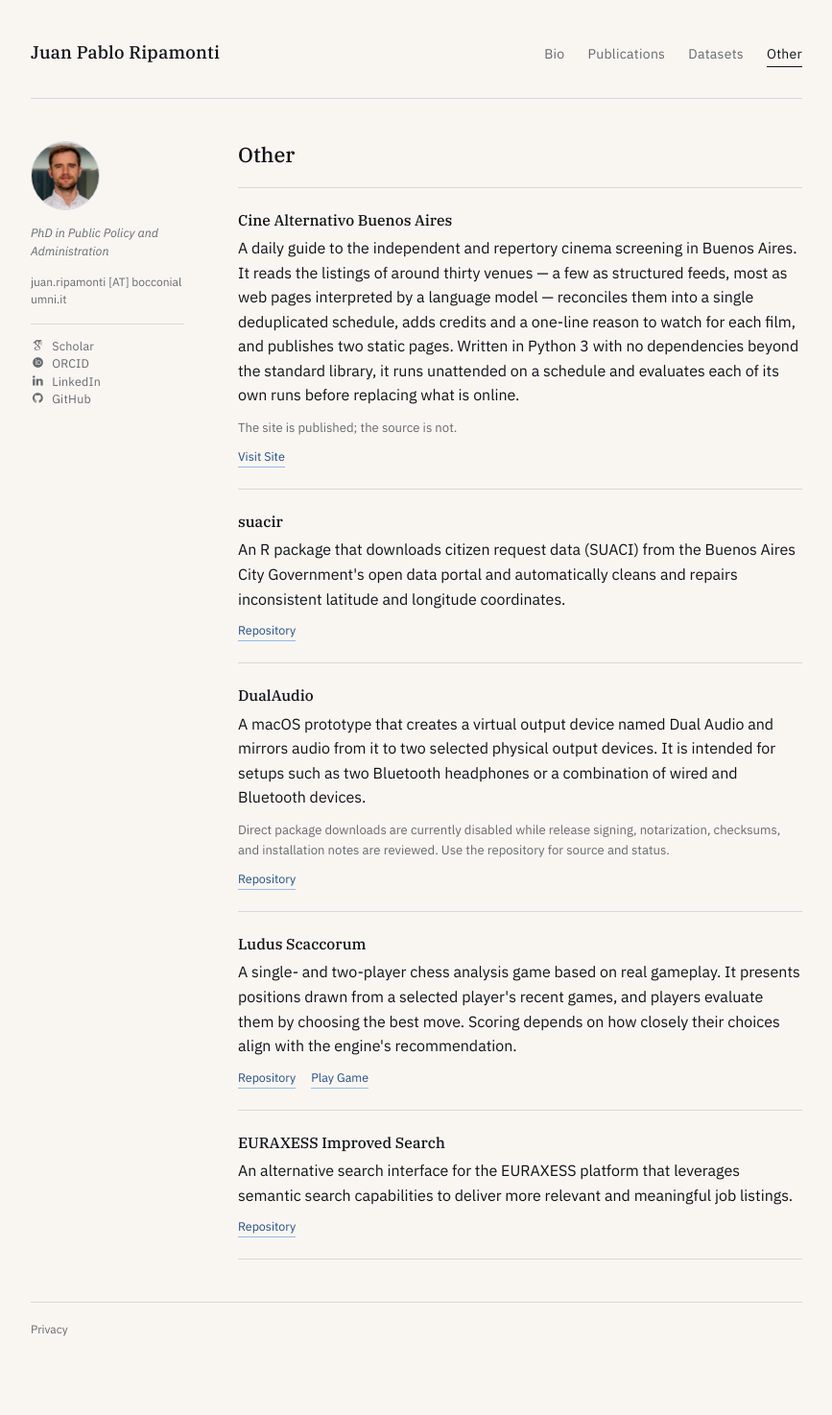
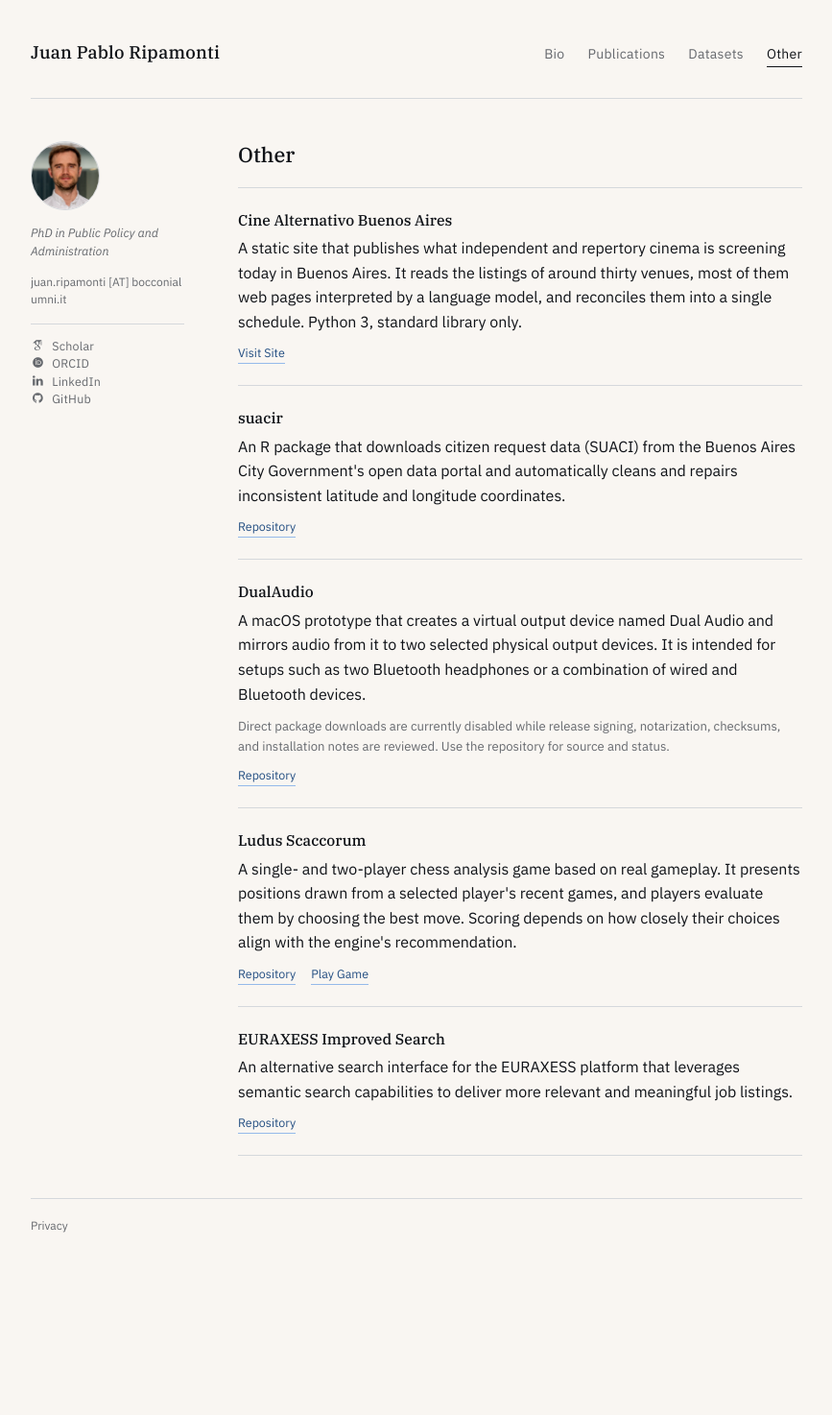
Before and after one commit to jpripamonti/jpripamonti.github.io, a Jekyll site: the page built from software.html, in a window 1280 px wide. Shown: the whole page at 96% size, without its empty margins (206-1073 px from the left). Built offline with Jekyll 4.4.1, drawn with Linux system fonts in a browser that asks for light colours; some web fonts are replaced; after the commit the page ends 1367 px from its top, so only the background shows below that.

Commit message:
Acorta la entrada del sitio de cine y le saca la nota
De 85 palabras a 46, que es lo que miden las otras entradas de la lista.
La nota sobre que el código no es público se va: la entrada ya se lee
bien sin ella y la lista no explica por qué las demás sí tienen repo.

Co-Authored-By: Claude Opus 5 <noreply@anthropic.com>

```diff
--- a/_data/software.yaml
+++ b/_data/software.yaml
@@ -1,7 +1,6 @@
 items:
   - title: "Cine Alternativo Buenos Aires"
-    description: "A daily guide to the independent and repertory cinema screening in Buenos Aires. It reads the listings of around thirty venues — a few as structured feeds, most as web pages interpreted by a language model — reconciles them into a single deduplicated schedule, adds credits and a one-line reason to watch for each film, and publishes two static pages. Written in Python 3 with no dependencies beyond the standard library, it runs unattended on a schedule and evaluates each of its own runs before replacing what is online."
-    note: "The site is published; the source is not."
+    description: "A static site that publishes what independent and repertory cinema is screening today in Buenos Aires. It reads the listings of around thirty venues, most of them web pages interpreted by a language model, and reconciles them into a single schedule. Python 3, standard library only."
     links:
       - label: "Visit Site"
         url: "https://cinealternativo.com.ar/"
```
